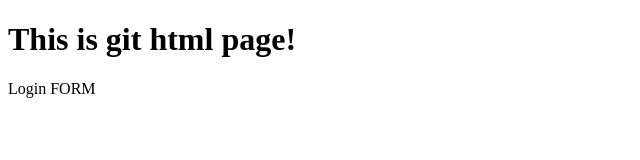
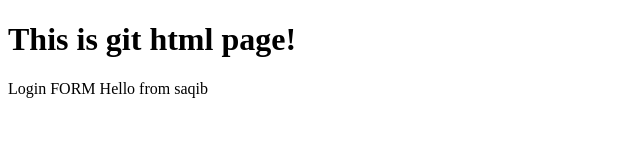
Before and after one commit to saqiburrehman704/GitBasic, a plain HTML site: page index.html in a window 1280 px wide. Shown: the whole page, without its empty margins (0-640 px from the left). Drawn offline with Linux system fonts and the light colour scheme.

Commit message:
added hello

```diff
--- a/index.html
+++ b/index.html
@@ -9,5 +9,6 @@
 <body>
     <h1>This is git html page!</h1>
     Login FORM
+    Hello from saqib
  </body>
 </html>
```
